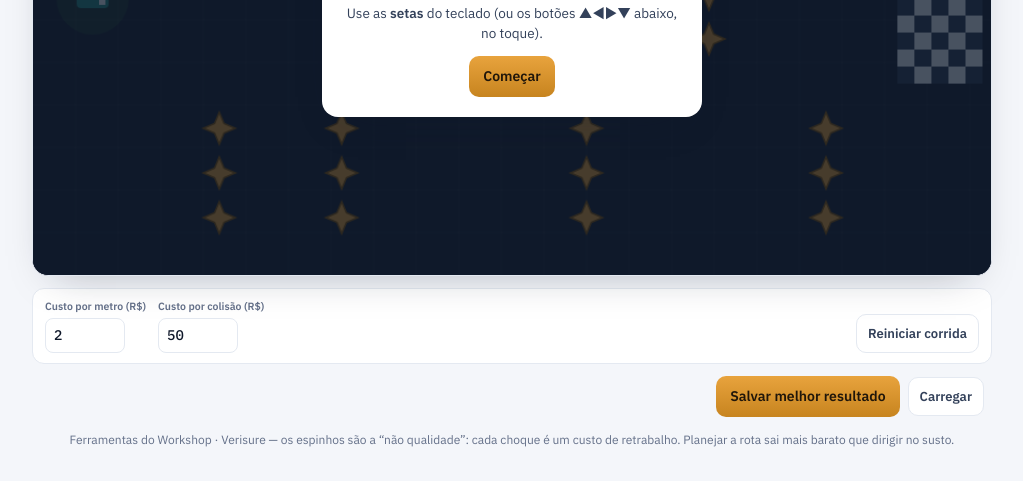
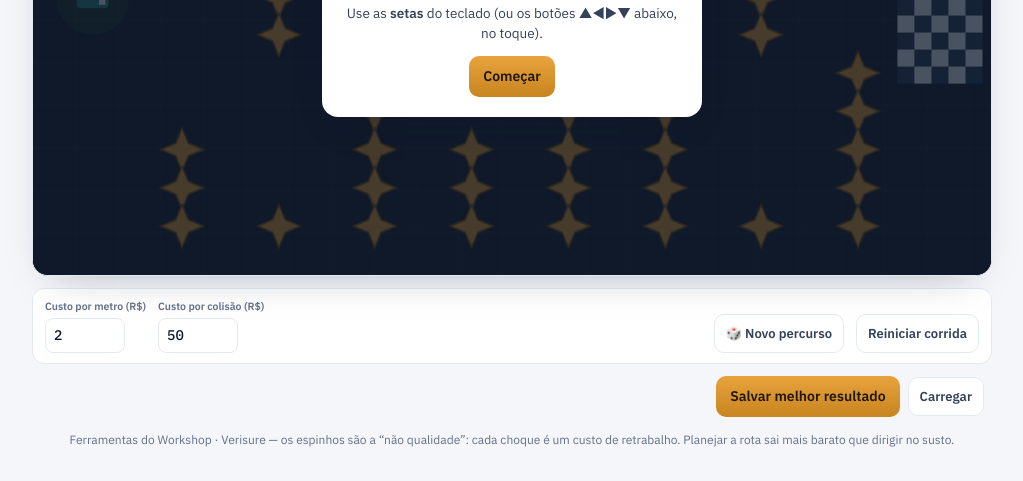
Before and after one commit to mariocezar1971/inscricao-verisure, a plain HTML site: page ferramenta-rota.html in a window 1280 px wide. Shown: the part 440-921 px from the top of the page, without its empty margins (128-1151 px from the left). Drawn offline with nearby package versions, Linux system fonts and the light colour scheme.

Commit message:
Rota: espinhos maiores e percurso aleatorio mais dificil

```diff
--- a/ferramenta-rota.html
+++ b/ferramenta-rota.html
@@ -103,6 +103,7 @@
     <div class="fld"><label for="cm">Custo por metro (R$)</label><input id="cm" type="number" min="0" step="0.5" value="2"></div>
     <div class="fld"><label for="cc">Custo por colisão (R$)</label><input id="cc" type="number" min="0" step="5" value="50"></div>
     <div class="sp"></div>
+    <button class="btn ghost sm" id="novo">🎲 Novo percurso</button>
     <button class="btn ghost sm" id="reiniciar">Reiniciar corrida</button>
   </div>
 
@@ -125,17 +126,23 @@
 
   // curso
   const START={x:56,y:260}, FINISH={x:812,y:180,w:70,h:160};
-  // paredes de espinhos (ponta aguda) com um vão que alterna alto/baixo -> slalom em S
-  const COLS=[
-    {x:175,g0:200,g1:360},
-    {x:290,g0:60, g1:210},
-    {x:405,g0:320,g1:480},
-    {x:520,g0:70, g1:230},
-    {x:635,g0:320,g1:480},
-    {x:745,g0:180,g1:340}
-  ];
-  const CONES=[];
-  COLS.forEach(c=>{ for(let y=46;y<=498;y+=42){ if(y<c.g0||y>c.g1) CONES.push({x:c.x,y,r:13,touch:false}); } });
+  // percurso aleatório (semeado pelo grupo) — paredes de espinhos grandes com vão que varia
+  let CONES=[], seedBump=0;
+  function hashStr(s){ let h=2166136261>>>0; for(let i=0;i<s.length;i++){ h^=s.charCodeAt(i); h=Math.imul(h,16777619); } return h>>>0; }
+  function mulberry32(a){ return function(){ a|=0; a=a+0x6D2B79F5|0; let t=Math.imul(a^a>>>15,1|a); t=t+Math.imul(t^t>>>7,61|t)^t; return ((t^t>>>14)>>>0)/4294967296; }; }
+  function genCourse(){
+    const seed=($("grupo").value.trim()||"rota")+"#"+seedBump;
+    const rng=mulberry32(hashStr(seed));
+    const COLS=8, X0=140, X1=775, SP=18, GAPH=120, out=[];
+    let prev=260;
+    for(let i=0;i<COLS;i++){
+      const x=Math.round(X0+(X1-X0)*i/(COLS-1));
+      let c=prev+(rng()*2-1)*160; c=Math.max(140,Math.min(380,c)); prev=c;
+      const g0=c-GAPH/2, g1=c+GAPH/2;
+      for(let y=42;y<=500;y+=36){ if(y<g0||y>g1) out.push({x,y,r:SP,touch:false}); }
+    }
+    return out;
+  }
 
   let D={ melhorCusto:null, distancia:0, colisoes:0, tempo:0, tentativas:0, custoM:2, custoColisao:50 };
   let car, keys={up:false,down:false,left:false,right:false}, started=false, finished=false, lastT=0, raf=null;
@@ -147,8 +154,8 @@
   const custoC=()=>Math.max(0,parseFloat($("cc").value)||0);
 
   function reset(){
+    CONES=genCourse();
     car={ x:START.x, y:START.y, a:0, sp:0, dist:0, col:0, t:0 };
-    CONES.forEach(c=>c.touch=false);
     started=false; finished=false; lastT=0;
     updHUD(); draw();
     $("ov").hidden=false; $("ovTit").textContent="🏁 Rota da Qualidade";
@@ -244,6 +251,7 @@
     b.addEventListener("pointerdown",on); b.addEventListener("pointerup",off); b.addEventListener("pointerleave",off); b.addEventListener("pointercancel",off); });
 
   $("reiniciar").addEventListener("click",reset);
+  $("novo").addEventListener("click",()=>{ seedBump++; reset(); });
   $("cm").addEventListener("input",updHUD); $("cc").addEventListener("input",updHUD);
 
   // backend
```
